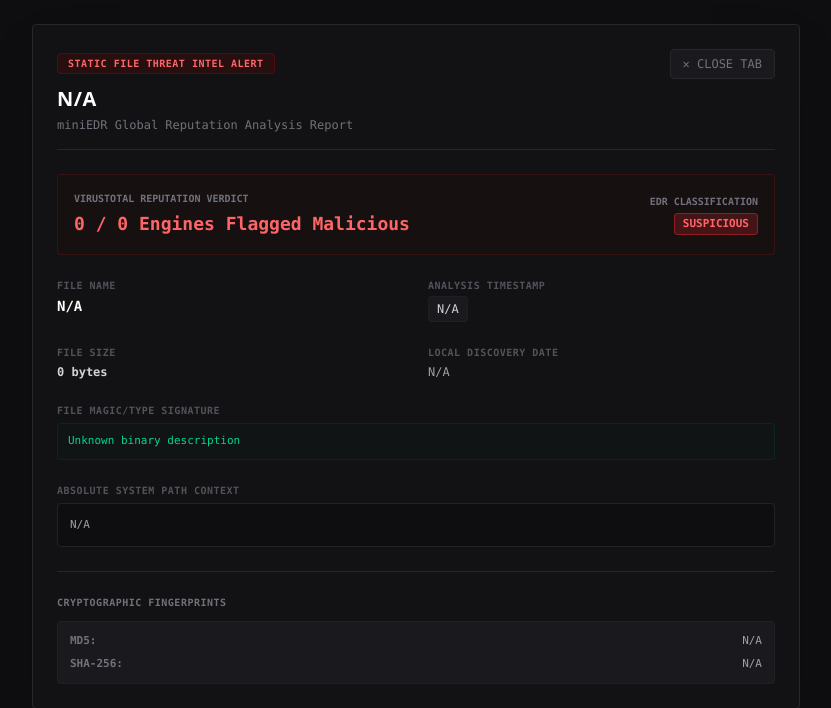
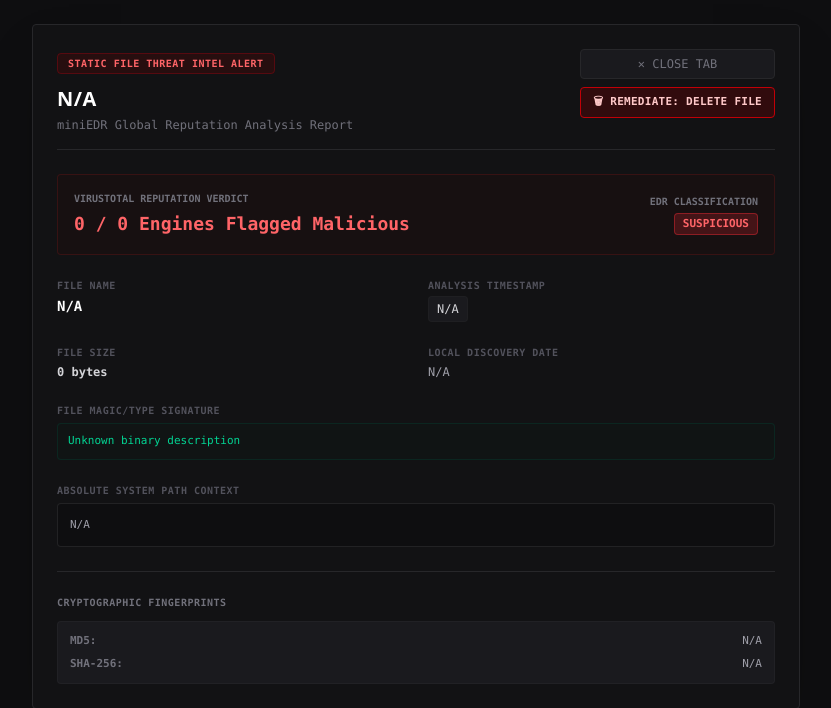
Before and after one commit to irenemrtinez/miniEDR, a Flask app: page /alert/details in a window 1280 px wide. Shown: the top 708 px of the page, without its empty margins (224-1055 px from the left). Run offline with Flask 3, Linux system fonts and the light colour scheme.

Commit message:
feat: implement active response architecture and real-time file deletion remediation

```diff
--- a/src/app.py
+++ b/src/app.py
@@ -13,6 +13,7 @@ from enricher import (
 )
 from vt_connector import check_file_hash_vt, VT_API_KEY,VT_BASE_URL
 from file_analyzer import scan_directory_executables, save_files_to_disk
+from remediations import delete_file_from_disk
 app = Flask(__name__)
 
 # Paths to the data files generated by the agent and enricher engines
@@ -184,7 +185,55 @@ def alert_details():
         }
 
     # Render the new dedicated forensic details template view
-    return render_template('alert_details.html', details=details)
+    return render_template('process_alert_details.html', details=details)
+
+@app.route('/api/remediate/file', methods=['POST'])
+def remediate_file():
+    """
+    EDR Active Response Endpoint.
+    Delegates the physical deletion to the remediations module and orchestrates
+    the updates across telemetry and alert databases.
+    """
+    try:
+        data = request.get_json()
+        file_path = data.get('path')
+        timestamp = data.get('timestamp')
+
+        if not file_path or not timestamp:
+            return {"status": "error", "message": "Missing required parameters (path or timestamp)."}, 400
+
+        # 1. Execute Active Response via our new remediation module
+        success, message = delete_file_from_disk(file_path)
+        if not success:
+            return {"status": "error", "message": message}, 500
+
+        # 2. Update the specific alert status to "RESOLVED" in alerts.json
+        alerts = read_json_file(ALERTS_FILE)
+        alert_updated = False
+        for alert in alerts:
+            if alert.get('path') == file_path and alert.get('timestamp') == timestamp:
+                alert['status'] = 'RESOLVED'
+                alert_updated = True
+
+        if alert_updated:
+            with open(ALERTS_FILE, 'w', encoding='utf-8') as f:
+                json.dump(alerts, f, indent=4)
+
+        # 3. Update the file inventory status to "REMEDIATED" in files_telemetry.json
+        files_data = read_json_file(FILES_TELEMETRY_FILE)
+        for f_entry in files_data:
+            if f_entry.get('path') == file_path:
+                f_entry['vt_status'] = 'REMEDIATED'
+                break
+
+        with open(FILES_TELEMETRY_FILE, 'w', encoding='utf-8') as f:
+            json.dump(files_data, f, indent=4)
+
+        return {"status": "success", "message": "File purged and EDR alert status marked as RESOLVED."}, 200
+
+    except Exception as e:
+        print(f"[!] Exception inside app remediation route: {e}")
+        return {"status": "error", "message": str(e)}, 500
 
 if __name__ == "__main__":
     bg_thread = threading.Thread(target=background_enrichment_loop, daemon=True)
--- a/src/templates/file_alert_details.html
+++ b/src/templates/file_alert_details.html
@@ -22,9 +22,24 @@
                 <p class="text-xs text-zinc-500 font-mono mt-1">miniEDR Global Reputation Analysis Report</p>
             </div>
 
-            <button onclick="window.close()" class="text-zinc-500 hover:text-white font-mono text-xs px-3 py-1.5 bg-[#1a1a1e] border border-[#27272a] rounded cursor-pointer transition-colors">
-                ✕ CLOSE TAB
-            </button>
+            <!-- ACTIONS CONTAINER -->
+            <div class="flex flex-col items-end space-y-2">
+                <button onclick="window.close()" class="text-zinc-500 hover:text-white font-mono text-xs px-3 py-1.5 bg-[#1a1a1e] border border-[#27272a] rounded cursor-pointer transition-colors w-full text-center">
+                    ✕ CLOSE TAB
+                </button>
+
+                {% if details.status == 'REMEDIATED' or details.status == 'RESOLVED' %}
+                    <!-- Si ya fue mitigado previamente -->
+                    <span class="bg-emerald-950/40 text-emerald-400 border border-emerald-800 px-3 py-1.5 rounded font-mono text-[11px] font-bold tracking-wide block w-full text-center">
+                        🛡️ ASSET PURGED & RESOLVED
+                    </span>
+                {% else %}
+                    <!-- Botón de respuesta activa del EDR -->
+                    <button id="remediate-btn" onclick="triggerFileRemediation()" class="bg-red-950/60 hover:bg-red-900 border border-red-700 text-red-200 font-mono text-[11px] font-bold px-3 py-1.5 rounded cursor-pointer transition-colors tracking-wide flex items-center justify-center space-x-1 w-full">
+                        🗑 REMEDIATE: DELETE FILE
+                    </button>
+                {% endif %}
+            </div>
         </div>
 
         <!-- VIRUSTOTAL REPUTATION CARD -->
@@ -118,5 +133,54 @@
         miniEDR Triage Subsystem • Secured Static Analysis Interface
     </footer>
 
+<script>
+        function triggerFileRemediation() {
+            if (!confirm("WARNING: Are you sure you want to permanently delete this file from the system and resolve the incident? This action cannot be undone.")) {
+                return;
+            }
+
+            const btn = document.getElementById('remediate-btn');
+            btn.disabled = true;
+            btn.innerText = "PURGING ASSET...";
+
+            fetch('/api/remediate/file', {
+                method: 'POST',
+                headers: {
+                    'Content-Type': 'application/json',
+                },
+                body: JSON.stringify({
+                    path: {{ details.path | tojson }},
+                    timestamp: {{ details.timestamp | tojson }}
+                })
+            })
+            .then(response => response.json())
+            .then(data => {
+                if (data.status === 'success') {
+                    alert("EDR Remediation Successful: The file has been physically removed from disk and marked as resolved.");
+
+                    // Modificar estilos del botón visualmente al instante
+                    btn.className = "bg-emerald-950/40 text-emerald-400 border border-emerald-800 px-3 py-1.5 rounded font-mono text-[11px] font-bold cursor-not-allowed w-full text-center";
+                    btn.innerText = "🛡️ ASSET PURGED & RESOLVED";
+                    btn.onclick = null;
+
+                    // Refrescar automáticamente el Dashboard principal que está en la pestaña de atrás
+                    if (window.opener && !window.opener.closed) {
+                        window.opener.location.reload();
+                    }
+                } else {
+                    alert("Remediation failed: " + data.message);
+                    btn.disabled = false;
+                    btn.innerText = "🗑 REMEDIATE: DELETE FILE";
+                }
+            })
+            .catch(error => {
+                console.error('Error:', error);
+                alert("Critical network communication error with miniEDR core controller.");
+                btn.disabled = false;
+                btn.innerText = "🗑 REMEDIATE: DELETE FILE";
+            });
+        }
+    </script>
+
 </body>
 </html>
```
Also changed, not shown: src/remediations.py (added, +24 -0 lines), src/templates/dashboard.html (+9 -4 lines), src/templates/process_alert_details.html (renamed from src/templates/'process_alert_details.html).
